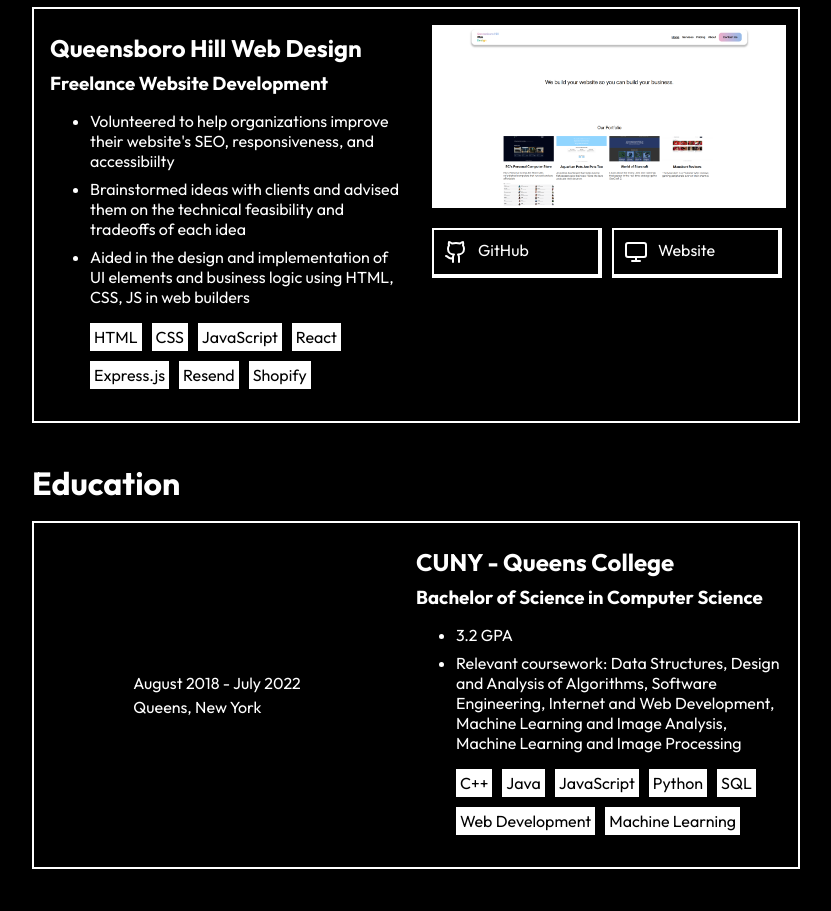
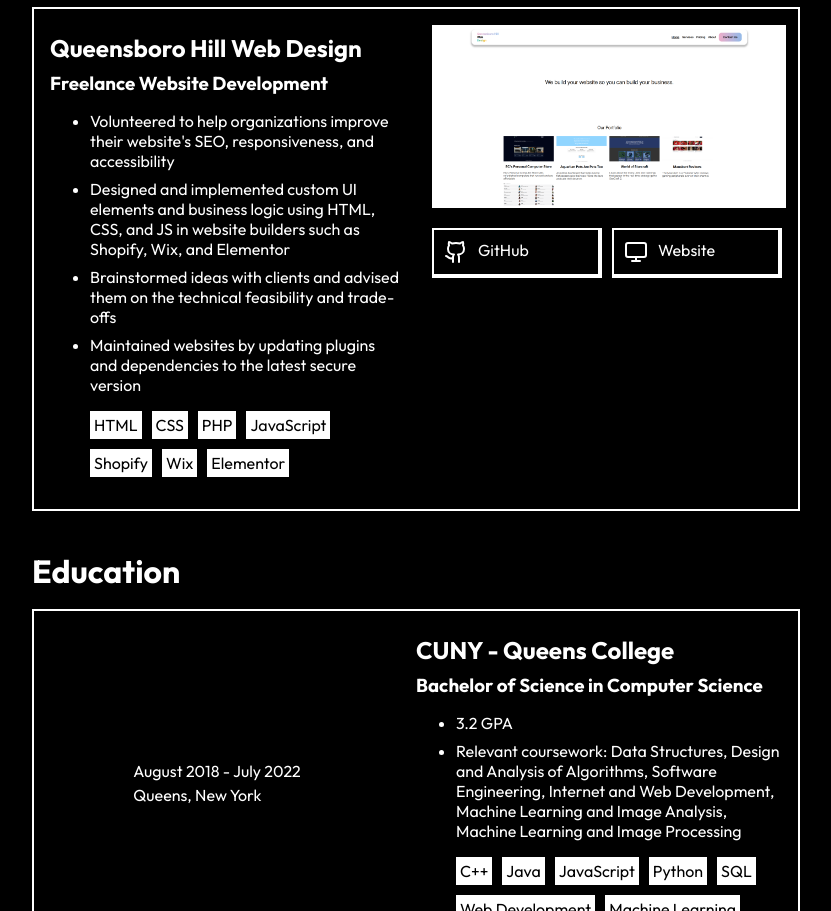
Before and after one commit to EthanChen-1/portoflio, a plain HTML site: page index.html in a window 1280 px wide. Shown: the part 2699-3610 px from the top of the page, without its empty margins (224-1055 px from the left). Before the commit the page ends 3584 px from the top, so only its background shows below. Drawn offline with Linux system fonts and the light colour scheme.

Commit message:
rewording bullet points

```diff
--- a/index.html
+++ b/index.html
@@ -315,25 +315,30 @@
           <ul class="bullet-points">
             <li>
               Volunteered to help organizations improve their website's SEO,
-              responsiveness, and accessibiilty
+              responsiveness, and accessibility
+            </li>
+            <li>
+              Designed and implemented custom UI elements and business logic
+              using HTML, CSS, and JS in website builders such as Shopify, Wix,
+              and Elementor
             </li>
             <li>
               Brainstormed ideas with clients and advised them on the technical
-              feasibility and tradeoffs of each idea
+              feasibility and trade-offs
             </li>
             <li>
-              Aided in the design and implementation of UI elements and business
-              logic using HTML, CSS, JS in web builders
+              Maintained websites by updating plugins and dependencies to the
+              latest secure version
             </li>
           </ul>
           <ul class="tech-stack">
             <li>HTML</li>
             <li>CSS</li>
+            <li>PHP</li>
             <li>JavaScript</li>
-            <li>React</li>
-            <li>Express.js</li>
-            <li>Resend</li>
             <li>Shopify</li>
+            <li>Wix</li>
+            <li>Elementor</li>
           </ul>
         </div>
         <div class="grow-basis details">
```
